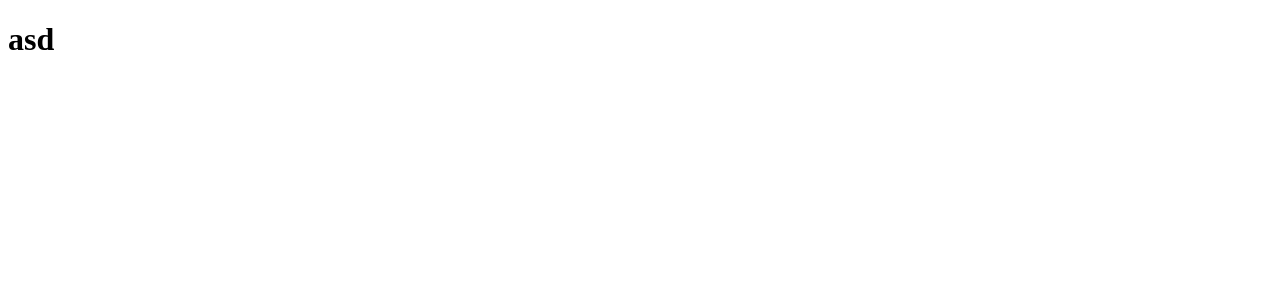
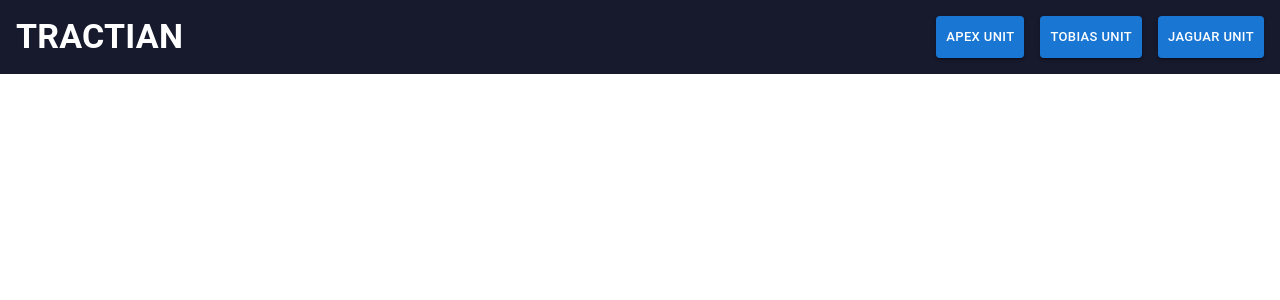
Before and after one commit to Sorriso337/desafio-tractian, a React (Vite) app: page / in a window 1280 px wide. Shown: the top 300 px of the page. Built offline with nearby package versions, Linux system fonts and the light colour scheme.

Commit message:
Criando base do header

```diff
--- a/src/App.tsx
+++ b/src/App.tsx
@@ -1,9 +1,9 @@
-import { useState } from 'react'
+import { Header } from './components/header'
 
 function App() {
   return (
     <>
-      <h1>asd</h1>
+      <Header />
     </>
   )
 }
--- /dev/null
+++ b/src/components/header.tsx
@@ -0,0 +1,25 @@
+import { Box, Button, Typography } from "@mui/material";
+
+export function Header() {
+
+    return (
+        <Box width='100%' bgcolor='#17192d' height='20%' padding={2} display={'flex'} justifyContent='space-between'>
+            <Box>
+                <Typography color='white' variant="h4" fontWeight='bold'>
+                    TRACTIAN
+                </Typography>
+            </Box>
+            <Box display='flex' justifyContent='center'>
+                <Button variant='contained' size='small' style={{ marginRight: 16 }}>
+                    Apex unit
+                </Button>
+                <Button variant='contained' size='small' style={{ marginRight: 16 }}>
+                    Tobias unit
+                </Button>
+                <Button variant='contained' size='small'>
+                    Jaguar unit
+                </Button>
+            </Box>
+        </Box>
+    )
+}
--- /dev/null
+++ b/src/index.css
@@ -0,0 +1,5 @@
+* {
+    margin: 0;
+    padding: 0;
+    box-sizing: border-box;
+}
--- a/src/main.tsx
+++ b/src/main.tsx
@@ -1,6 +1,7 @@
 import { StrictMode } from 'react'
 import { createRoot } from 'react-dom/client'
 import App from './App.tsx'
+import './index.css'
 
 createRoot(document.getElementById('root')!).render(
   <StrictMode>
```
